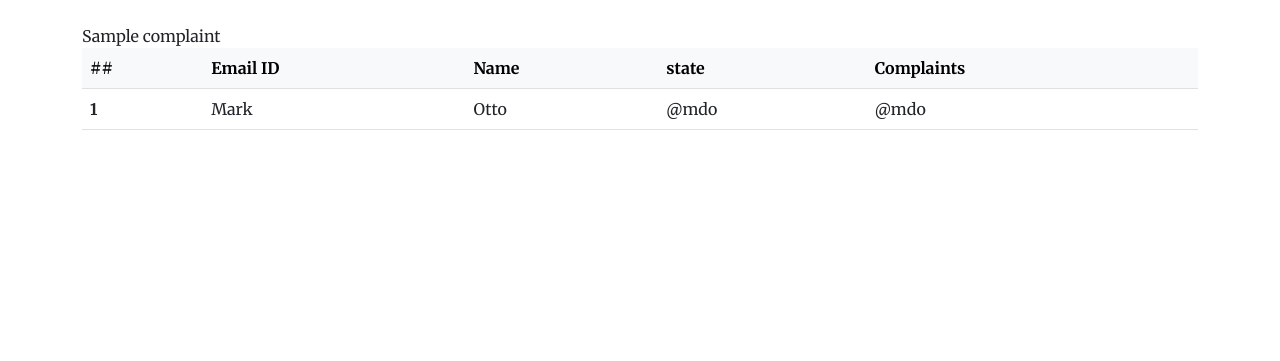
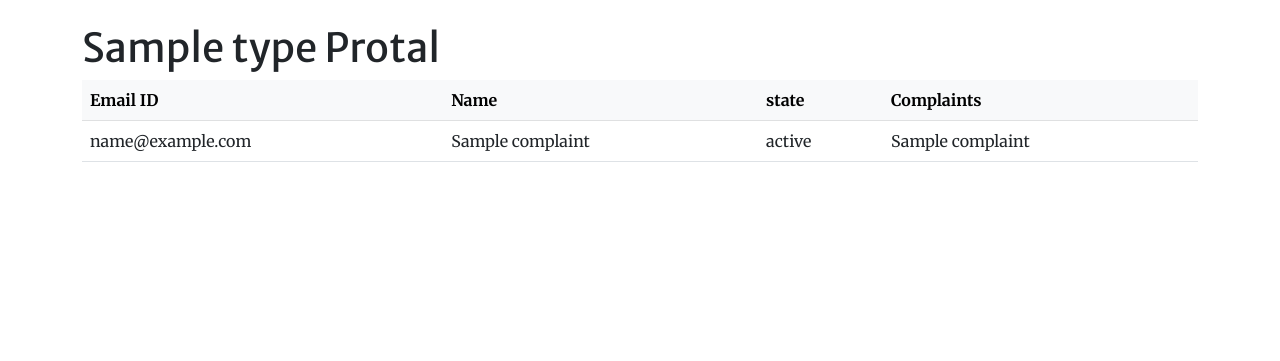
Before and after one commit to priyankakannan0229/miniproject, a Flask app: page /dashboard in a window 1280 px wide. Shown: the part 72-433 px from the top of the page. Run offline with Flask 3, Linux system fonts and the light colour scheme; the visitor is signed in with stand-in values (Sample User, id 1); a database or web service that is not in the repository returns one stand-in record (values such as "Sample title"); some libraries are stand-ins or nearby versions.

Commit message:
dashboard

```diff
--- a/templates/dashboard.html
+++ b/templates/dashboard.html
@@ -42,10 +42,10 @@
   </nav>
   <section style="margin-bottom:10px;" class="mt-5">
     <div class="container py-5 h-100">
+      <h1>{{type}} Protal</h1>
       <table class="table">
         <thead class="table-light">
             <tr>
-                <th scope="col">##</th>
                 <th scope="col">Email ID</th>
                 <th scope="col">Name</th>
                 <th scope="col">state</th>
@@ -53,23 +53,29 @@
               </tr>
         </thead>
         <tbody>
-            <tr>
-                <th scope="row">1</th>
-                <td>Mark</td>
-                <td>Otto</td>
-                <td>@mdo</td>
-                <td>@mdo</td>
-              </tr>
+
               {% if data %}
+
                 {%for i in data %}
-                  <span>{{i['name']}}</span>
+                  <tr>
+                    <td>{{i['email']}}</td>
+                    <td>{{i['name']}}</td>
+                    <td>{{i['state']}}</td>
+                    <td>{{i['complaint']}}</td>
+                  </tr>
                 {% endfor%}
               {% endif %}
         </tbody>
       </table>
     </div>
   </section>
-
+  <div class="container text-center" id="google_translate_element"></div>
+  <script type="text/javascript" src="//translate.google.com/translate_a/element.js?cb=googleTranslateElementInit"></script>
+  <script type="text/javascript">
+    function googleTranslateElementInit() {
+      new google.translate.TranslateElement({pageLanguage: 'en'}, 'google_translate_element');
+    }
+  </script>
   <script src="https://cdn.jsdelivr.net/npm/bootstrap@5.2.3/dist/js/bootstrap.bundle.min.js"></script>
   <!-- SimpleLightbox plugin JS-->
   <script src="https://cdnjs.cloudflare.com/ajax/libs/SimpleLightbox/2.1.0/simpleLightbox.min.js"></script>
--- a/views/views.py
+++ b/views/views.py
@@ -1,6 +1,7 @@
 from flask import make_response,Flask, flash, redirect, render_template, request, url_for, session
 from app import *
 import bcrypt
+import json
 
 @app.route('/')
 def home():
@@ -100,9 +101,10 @@ def dashboard():
         user = db.user.find_one({'email':session['email']})
         type = user['type']
         complaint = db.complaints.find({'dept':type})
-        for i in complaint:
+        complaint_list = list(complaint)
+        for i in complaint_list:
             print(i['name'])
-        return render_template('dashboard.html',data=complaint)
+        return render_template('dashboard.html',data=complaint_list,type=type)
     else:
         return redirect('/login')
 
```
Also changed, not shown: templates/index.html (+34 -8 lines), templates/user.html (+8 -0 lines).
